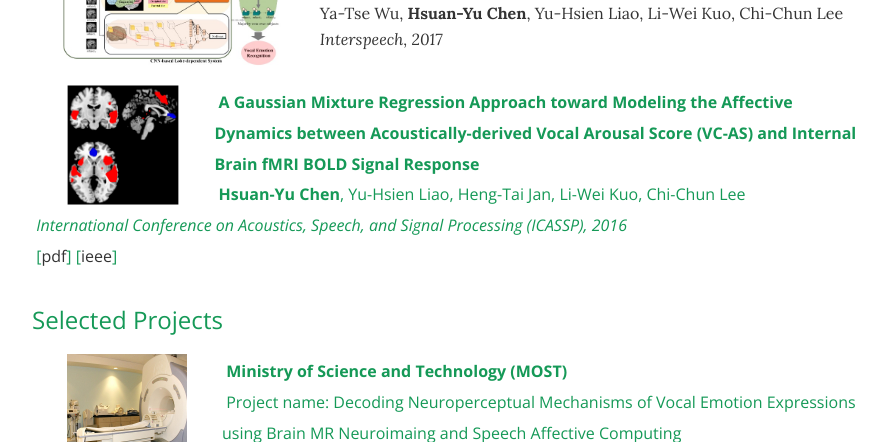
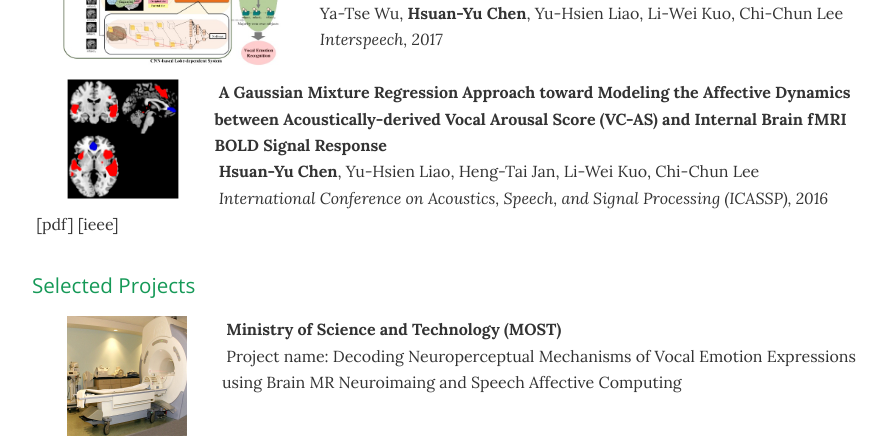
Before and after one commit to HsuanYu666/hsuanyu666.github.io, a plain HTML site: page index.html in a window 1280 px wide. Shown: the part 809-1251 px from the top of the page, without its empty margins (192-1083 px from the left). Drawn offline with nearby package versions, Linux system fonts and the light colour scheme.

Commit message:
Update index.html

```diff
--- a/index.html
+++ b/index.html
@@ -90,7 +90,7 @@
 </font>
 </div>
 
-<h3>
+<br>
 
 <div><img style="float: left;" hspace="35" src="/Images/icassp.jpg" height="120"></a>
 <font size="3">
```
